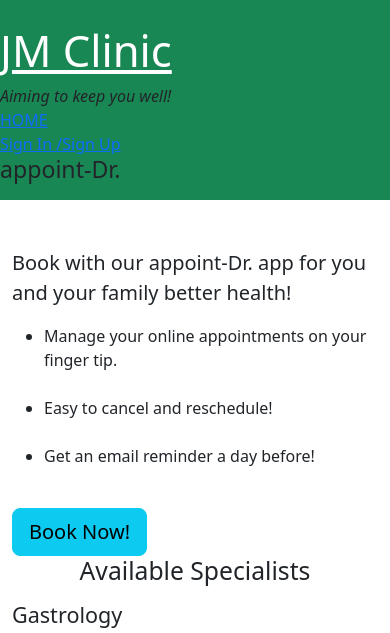
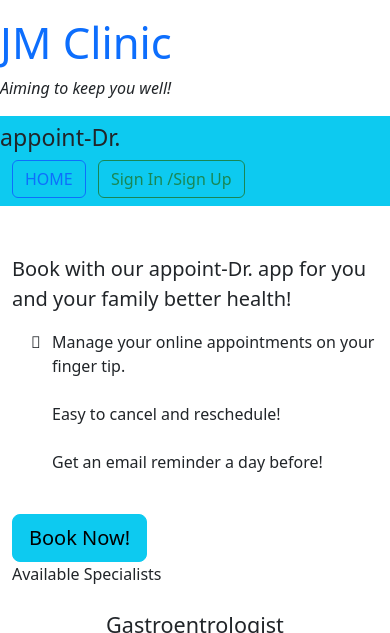
Before and after one commit to Code-Institute-Submissions/HaimanotA-appoint-Dr._OctResub, a Django app: page / in a window 390 px wide. Shown: the top 633 px of the page. Run offline with Django 3.2, Linux system fonts and the light colour scheme; some libraries are stand-ins or nearby versions.

Commit message:
Integrate Javascript into our project from the Bootstrap page and reshuffle the position of images on the landing page.

```diff
--- a/booking/templates/booking/booking.html
+++ b/booking/templates/booking/booking.html
@@ -11,19 +11,28 @@
     <script src="https://cdn.jsdelivr.net/npm/bootstrap@5.2.0-beta1/dist/js/bootstrap.bundle.min.js"
         integrity="sha384-pprn3073KE6tl6bjs2QrFaJGz5/SUsLqktiwsUTF55Jfv3qYSDhgCecCxMW52nD2" crossorigin="anonymous">
     </script>
- <link src="http://maxcdn.bootstrapcdn.com/font-awesome/4.1.0/css/font-awesome.min.css" rel="stylesheet">
+    <link rel="stylesheet" href="https://use.fontawesome.com/releases/v5.6.1/css/all.css"
+        integrity="sha384-gfdkjb5BdAXd+lj+gudLWI+BXq4IuLW5IT+brZEZsLFm++aCMlF1V92rMkPaX4PP" crossorigin="anonymous">
 </head>
 
 <body>
 
     <!--Navigation bar-->
-    <nav class="navbar navbar-light bg-success">
-        <div .pt-5>
-            <h1 class="text-center mt-3 display-1"><a href="/" class="text-white">JM Clinic</a></h1>
-            <p class="my-auto mr-2 align-right"><i>Aiming to keep you well!</i></p>
-            <a href="/" class="navbar-nav mr-auto">HOME</a>
-            <a href="login" class="">Sign In /Sign Up</a>
-            <h3>appoint-Dr.</h3>
+
+    <div .pt-5>
+        <h1 class="text-left mt-3 display-1"><a href="/" class="text-decoration-none">JM Clinic</a>
+        </h1>
+        <p class="ml-auto mr-2"><i>Aiming to keep you well!</i></p>
+    </div>
+
+    <nav class="navbar navbar-light bg-info" style="--bs-text-opacity: .5;">
+        <div class>
+            <h3 mt-3>appoint-Dr.</h3>
+            <form class="container-fluid justify-content-start">
+                <button class="btn me-2 btn-outline-primary text-right" type="button">HOME</button>
+                <button class="btn me-2 btn-outline-success text-right" type="button">Sign In /Sign Up</button>
+            </form>
+
         </div>
     </nav>
 
@@ -36,13 +45,16 @@
                     <p class="lead mt-5"><strong>Book with our appoint-Dr. app for you and your family better
                             health!</strong></p>
                     <ul class="fa-ul">
-                        <li><span class="fa-li"><i class="fa-thin fa-stethoscope"></i></span>Manage your online appointments on your finger tip.</li>
+                        <li><span class="fa-li"><i class="fa-thin fa-stethoscope"></i></span>Manage your online
+                            appointments on your finger tip.</li>
                         <br>
 
-                        <li><span class="fa-li"><i class="fa-solid fa-stomach"></i></span>Easy to cancel and reschedule!</li>
+                        <li><span class="fa-li"><i class="fa-solid fa-stomach"></i></span>Easy to cancel and reschedule!
+                        </li>
                         <br>
 
-                        <li><span class="fa-li"><i class="fa-solid fa-spinner fa-heart-pulse"></i></span>Get an email reminder a day before!</li>
+                        <li><span class="fa-li"><i class="fa-solid fa-heart-pulse"></i></span>Get an email
+                            reminder a day before!</li>
                         <br>
                     </ul>
                     <button class="btn btn-info btn-lg">Book Now!</button>
@@ -55,84 +67,131 @@
         <section class="catalogue">
             <div class="row">
                 <div class="col-12">
-                    <h2 class="text-center mb-3"> Available Specialists</h2>
+                    <a href="/" class="navbar-brand">
+                        Available Specialists</a>
+                 <!--   <h2 class="text-center mb-5">Available Specialists</h2> -->
                 </div>
             </div>
+            <button class="navbar-toggler ml-auto" type="button" data-toggle="collapse" data-target="#contentDropdown" aria-controls="navbarNavDropdown" aria-expanded="false" aria-label="Toggle navigation">
+                <span class="navbar-toggler-icon"></span></button>
+            <!--picture 1-->
             <div class="row">
-                <div class="col-12 col-lg-6 col-lg-4ç">
-                    <h4>Gastrology</h4>
-                    <div class="container">
+                <div class="col-12 col-lg-6 col-lg-">
+                    <h4 class="text-center">Gastroentrologist</h4>
+                    <p> orem ipsum dolor sit amt, consectetur adipiscing elit, sed do eiusmod tempor incididunt
+                        ut labore et dolore magna aliqua.</p>
+                    <div class="col-12 col-lg-6 col-lg-">
                         <div class="container">
-                            <div class="media">
-                                <img src="../images/booking.html" class="rounded mr-3" height=100 width=100>
-                            </div>
-                            <p> orem ipsum dolor sit amt, consectetur adipiscing elit, sed do eiusmod tempor incididunt
-                                ut labore et dolore magna aliqua. Ut enim ad minim veniam, quis nostrud exercitation
-                                ullamco laboris nisi ut aliquip ex ea commodo consequat.</p>
 
                         </div>
                     </div>
                 </div>
+                <div class="col-12 col-lg-6 col-lg-">
 
-                <div class="col-12 col-lg-6 col-lg-">
-                    <h4>Neurology</h4>
                     <div class="container">
                         <div class="media">
-                            <img src="../images/booking.html" class="rounded mr-3" height=100 width=100>
+                            <img src="../images/booking.html" class="rounded mr-3  d-block mx-auto" height=200
+                                width=200>
+                            <p class="text-center">Dr. Yohannes Fufa</p>
                         </div>
-                        <p>orem ipsum dolor sit amet, consectetur adipiscing elit, sed do eiusmod tempor incididunt ut
-                            labore et dolore magna aliqua. Ut enim ad minim veniam, quis nostrud exercitation ullamco
-                            laboris nisi ut aliquip ex ea commodo consequat.</p>
-
                     </div>
                 </div>
+            </div>
 
-                <div class="col-12 col-lg-6 col-lg-3">
-                    <h4>Pediatrician</h4>
+<div class="collapse navbar-collapse" id="contentDropdown"></div>
+            <div class="row">
+                <div class="col-12 col-lg-6 col-lg-">
+                    <h4 class="text-center">Neurologist</h4>
+                    <p> orem ipsum dolor sit amt, consectetur adipiscing elit, sed do eiusmod tempor incididunt
+                        ut labore et dolore magna aliqua.</p>
+                    <div class="col-12 col-lg-6 col-lg-">
+                        <div class="container">
+                        </div>
+                    </div>
+                </div>
+                <div class="col-12 col-lg-6 col-lg-">
+
                     <div class="container">
                         <div class="media">
-                            <img src="../images/booking.html" class="rounded mr-3" height=100 width=100>
+                            <img src="../images/booking.html" class="rounded mr-3 d-block mx-auto" height=200
+                                width=200>
+                            <p class="text-center">Dr. Yohannes Fufa</p>
                         </div>
-                        <p> orem ipsum dolor sit amet, consectetur adipiscing elit, sed do eiusmod tempor incididunt ut
-                            labore et dolore magna aliqua. Ut enim ad minim veniam, quis nostrud exercitation ullamco
-                            laboris nisi ut aliquip ex ea commodo consequat.</p>
-
-
                     </div>
                 </div>
+            </div>
 
-
-                <div class="col-12 col-md-6 col-lg-6 col-lg-3">
-                    <h4>Psychiatry</h4>
+            <div class="row">
+                <div class="col-12 col-lg-6 col-lg-">
+                    <h4 class="text-center">Gastroentrologist</h4>
+                    <p> orem ipsum dolor sit amt, consectetur adipiscing elit, sed do eiusmod tempor incididunt
+                        ut labore et dolore magna aliqua.</p>
+                    <div class="col-12 col-lg-6 col-lg-">
+                        <div class="container">
+                        </div>
+                    </div>
+                </div>
+                <div class="col-12 col-lg-6 col-lg-">
                     <div class="container">
                         <div class="media">
-                            <img src="../images/booking.html" class="rounded mr-3" height=100 width=100>
+                            <img src="../images/booking.html" class="rounded mr-3  d-block mx-auto" height=200
+                                width=200>
+                                <br>
+                            <p class="text-center">Dr. Yohannes Fufa</p>
                         </div>
-                        <p> orem ipsum dolor sit amet, consectetur adipiscing elit, sed do eiusmod tempor incididunt ut
-                            labore et dolore magna aliqua. Ut enim ad minim veniam, quis nostrud exercitation ullamco
-                            laboris nisi ut aliquip ex ea commodo consequat.</p>
+                    </div>
+                </div>
+            </div>
 
+            <div class="row">
+                <div class="col-12 col-lg-6 col-lg-">
+                    <h4 class="text-center">Gastroentrologist</h4>
+                    <p> orem ipsum dolor sit amt, consectetur adipiscing elit, sed do eiusmod tempor incididunt
+                        ut labore et dolore magna aliqua.</p>
+                    <div class="col-12 col-lg-6 col-lg-">
+                        <div class="container">
 
+                        </div>
                     </div>
-                    <button class="btn btn-info btn-lg">Read more and book now!</button>
                 </div>
+                <div class="col-12 col-lg-6 col-lg-">
+
+                    <div class="vstack gap-2 container">
+                        <div class="media">
+                            <img src="../images/booking.html" class="rounded mr-3  d-block mx-auto" height=200
+                                width=200>
+                            <p class="text-center">Dr. Yohannes Fufa</p>
+                        </div>
+                    </div>
+                </div>
+            </div>
+
+        </div>
+            <button class="btn btn-info btn-lg">Read more and book now!</button>
+            </div>
 
         </section>
 
-        <!--header -->
+
         <hr>
         <!-- footer -->
         <section>
-            <div class="row">
+            <div class="row bg-info">
                 <div class="col-12">
                     <p>Opening Hours</p>
                     <p>Address</p>
+                    <p>Social Medias</p>
                 </div>
             </div>
         </section>
 
         <!--/. footer-->
     </article>
+    <script src="https://code.jquery.com/jquery-3.3.1.slim.min.js" integrity="sha384-q8i/X+965DzO0rT7abK41JStQIAqVgRVzpbzo5smXKp4YfRvH+8abtTE1Pi6jizo" crossorigin="anonymous"></script>
+    <script src="https://cdnjs.cloudflare.com/ajax/libs/popper.js/1.14.3/umd/popper.min.js" integrity="sha384-ZMP7rVo3mIykV+2+9J3UJ46jBk0WLaUAdn689aCwoqbBJiSnjAK/l8WvCWPIPm49" crossorigin="anonymous"></script>
+    <script src="https://stackpath.bootstrapcdn.com/bootstrap/4.1.3/js/bootstrap.min.js" integrity="sha384-ChfqqxuZUCnJSK3+MXmPNIyE6ZbWh2IMqE241rYiqJxyMiZ6OW/JmZQ5stwEULTy" crossorigin="anonymous"></script>
+
+
 </body>
 
 </html>
```
